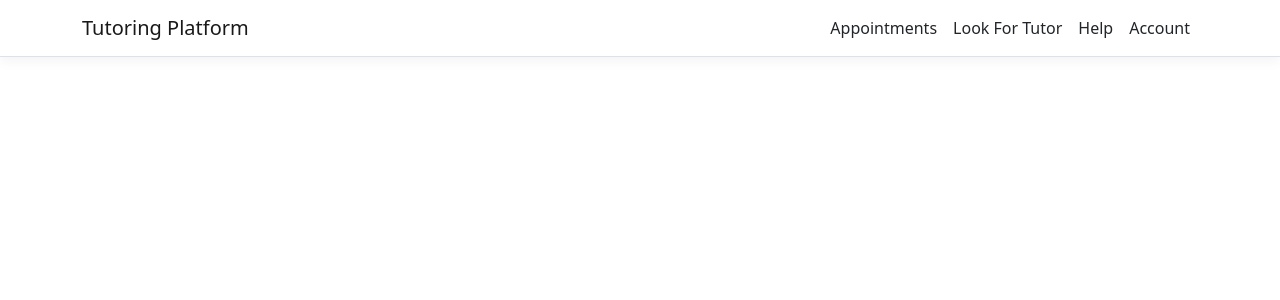
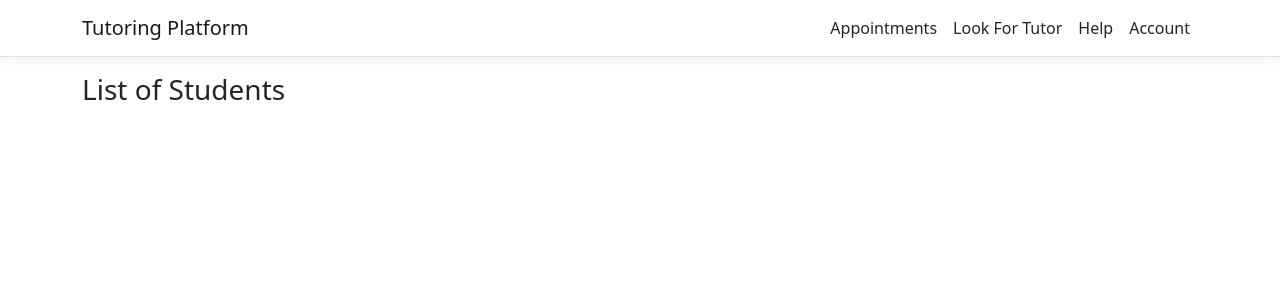
Before and after one commit to Aman-Kang/Tutoring, a React (Create React App) app in the folder Tutoring_Platform/ClientApp/: page /tutor-message-requests in a window 1280 px wide. Shown: the top 300 px of the page. Built offline with nearby package versions, Linux system fonts and the light colour scheme.

Commit message:
Added Tutor Message Request page

```diff
--- a/Tutoring_Platform/ClientApp/src/AppRoutes.js
+++ b/Tutoring_Platform/ClientApp/src/AppRoutes.js
@@ -6,6 +6,7 @@ import { StudentHelp } from "./components/StudentHelp";
 import { StudentAccount } from "./components/StudentAccount";
 
 import { TutorAppointments } from "./components/TutorAppointments";
+import { TutorMessageRequests } from "./components/TutorMessageRequests";
 
 const AppRoutes = [
 
@@ -36,6 +37,10 @@ const AppRoutes = [
     {
         path: '/tutor-appointments',
         element: <TutorAppointments />
+    },
+    {
+        path: '/tutor-message-requests',
+        element: <TutorMessageRequests />
     }
 
 ];
--- /dev/null
+++ b/Tutoring_Platform/ClientApp/src/components/TutorMessageRequests.js
@@ -0,0 +1,13 @@
+import React, { Component } from 'react';
+
+export class TutorMessageRequests extends Component {
+    static displayName = TutorMessageRequests.name;
+
+    render() {
+        return (
+            <div>
+                <h3>List of Students</h3>
+            </div>
+        );
+    }
+}
```
